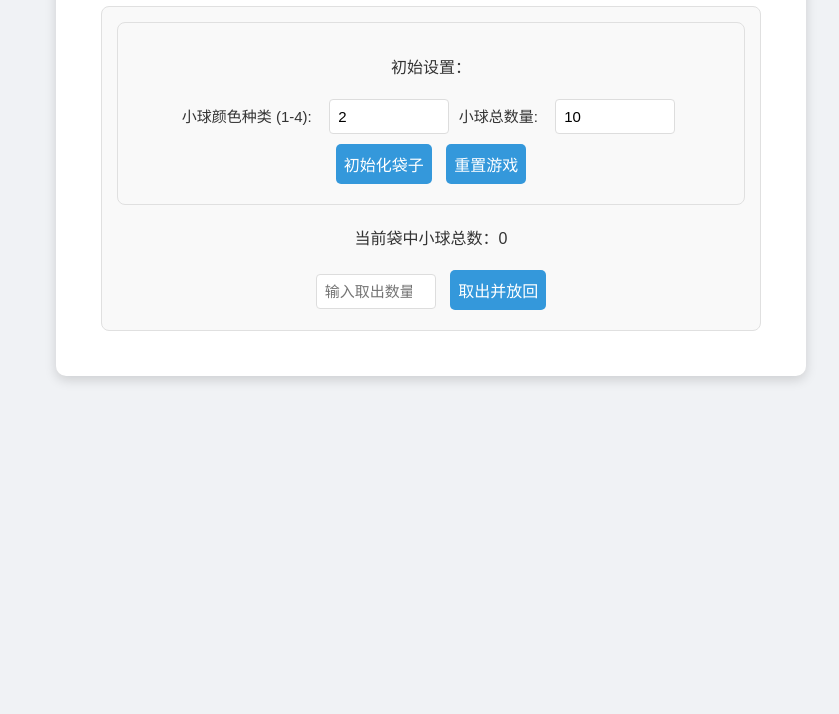
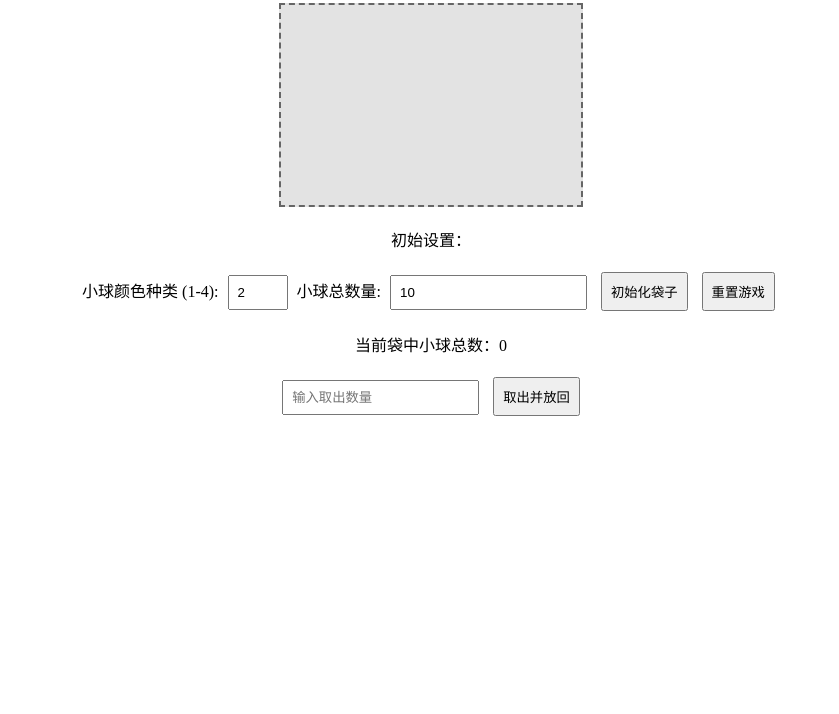
Before and after one commit to LTL123/Prob-L4-game, a plain HTML site: page index.html in a window 1280 px wide. Shown: the part 126-840 px from the top of the page, without its empty margins (209-1048 px from the left). After the commit the page ends 800 px from the top, so only its background shows below. Drawn offline with Linux system fonts and the light colour scheme.

Commit message:
Update index.html

```diff
--- a/index.html
+++ b/index.html
@@ -4,64 +4,28 @@
     <meta charset="UTF-8">
     <title>概率小球游戏</title>
     <style>
-        body {
-            font-family: 'Arial', sans-serif;
-            background-color: #f0f2f5;
-            color: #333;
-            margin: 0;
+        .container {
+            max-width: 800px;
+            margin: 20px auto;
             padding: 20px;
-            display: flex;
-            justify-content: center;
-            align-items: flex-start; /* 改为flex-start以防内容过多时垂直居中导致顶部被截断 */
-            min-height: 100vh;
         }
-        .container {
-            background-color: #fff;
-            padding: 25px;
-            border-radius: 10px;
-            box-shadow: 0 4px 12px rgba(0, 0, 0, 0.15);
-            width: 90%;
-            max-width: 700px; /* 适当增加最大宽度 */
-            text-align: center;
+        .ball {
+            width: 30px;
+            height: 30px;
+            border-radius: 50%;
+            position: absolute;
+            /* opacity: 1; */ /* 移除或注释掉，以便在renderBalls中控制 */
+            background-color: #ccc; /* 给小球一个默认的灰色背景，不显示颜色 */
+            transition: all 0.3s;
         }
-        h1 {
-            color: #2c3e50;
-            margin-bottom: 20px;
-        }
-        button {
-            background-color: #3498db;
-            color: white;
-            border: none;
-            padding: 10px 18px;
-            border-radius: 5px;
-            cursor: pointer;
-            font-size: 16px;
-            margin: 5px;
-            transition: background-color 0.3s ease;
-        }
-        button:hover {
-            background-color: #2980b9;
-        }
-        input[type="number"], input[type="text"] {
-            padding: 8px;
-            margin: 5px;
-            border: 1px solid #ddd;
-            border-radius: 4px;
-            font-size: 15px;
-            width: calc(100% - 20px); /* 适应父容器宽度 */
-            max-width: 120px; /* 限制最大宽度 */
-            box-sizing: border-box;
-        }
-        label {
-            margin-right: 8px;
-            font-size: 15px;
-        }
-        #controls, .settings, #guessArea, #probabilityDisplay {
-            margin-bottom: 20px;
-            padding: 15px;
-            border: 1px solid #e0e0e0;
-            border-radius: 8px;
-            background-color: #f9f9f9;
+        .bag-container {
+            width: 300px; /* 袋子的宽度 */
+            height: 200px; /* 袋子的高度 */
+            background-color: rgba(200, 200, 200, 0.5); /* 半透明灰色背景 */
+            border: 2px dashed #666;
+            position: relative; /* 用于小球的绝对定位 */
+            margin: 20px auto; /* 居中显示 */
+            overflow: hidden; /* 如果小球过多，超出部分隐藏 */
         }
         .ball-count-display {
             /* position: absolute; */ /* 不再需要绝对定位 */
@@ -111,7 +75,6 @@
             <!-- <input type="text" id="guessInput"> --> <!-- 旧的单个输入框，将被替换 -->
             <button onclick="checkGuess()">提交猜测</button>
             <p id="result"></p>
-            <img id="celebrationGif" src="" alt="Celebration" style="display: none; margin-top: 20px; max-width: 100%; border-radius: 5px;">
         </div>
     </div>
     </div>
@@ -326,7 +289,6 @@
 
             if (!allInputsValid) {
                 alert('请输入有效的数量（非负整数）。');
-                document.getElementById('celebrationGif').style.display = 'none'; // 确保GIF隐藏
                 return;
             }
 
```
